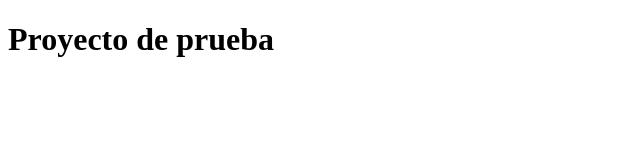
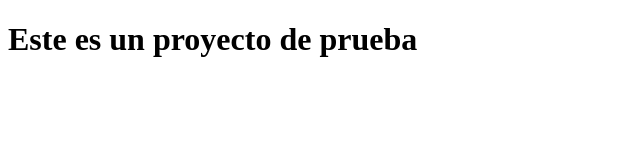
Before and after one commit to mbecerra70/test-app-1, a plain HTML site: page index.html in a window 1280 px wide. Shown: the whole page, without its empty margins (0-640 px from the left). Drawn offline with Linux system fonts and the light colour scheme.

Commit message:
Cambio de titulo

```diff
--- a/index.html
+++ b/index.html
@@ -7,6 +7,6 @@
     <title>Test Document</title>
 </head>
 <body>
-    <h1>Proyecto de prueba </h1>
+    <h1>Este es un proyecto de prueba</h1>
 </body>
 </html>
```
